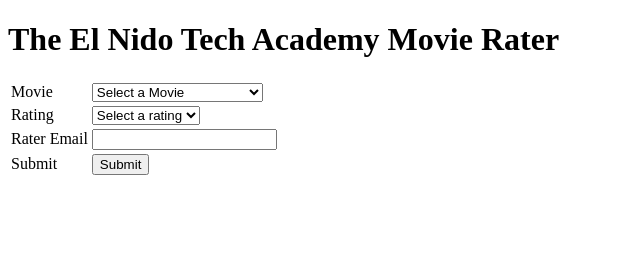
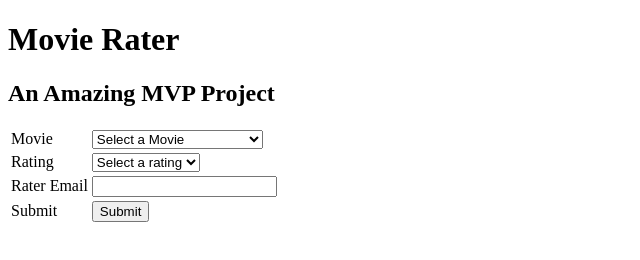
Before and after one commit to reselbob/movierater-web, a plain HTML site: page index.html in a window 1280 px wide. Shown: the whole page, without its empty margins (0-640 px from the left). Drawn offline with Linux system fonts and the light colour scheme.

Commit message:
Changed titles of page

```diff
--- a/index.html
+++ b/index.html
@@ -11,7 +11,8 @@
     #container div  { overflow: hidden; /* This does the trick */ }
 </style>
 
-<h1>The El Nido Tech Academy Movie Rater</h1>
+<h1>Movie Rater</h1>
+<h2>An Amazing MVP Project</h2>
 
 <table>
     <tr>
```
